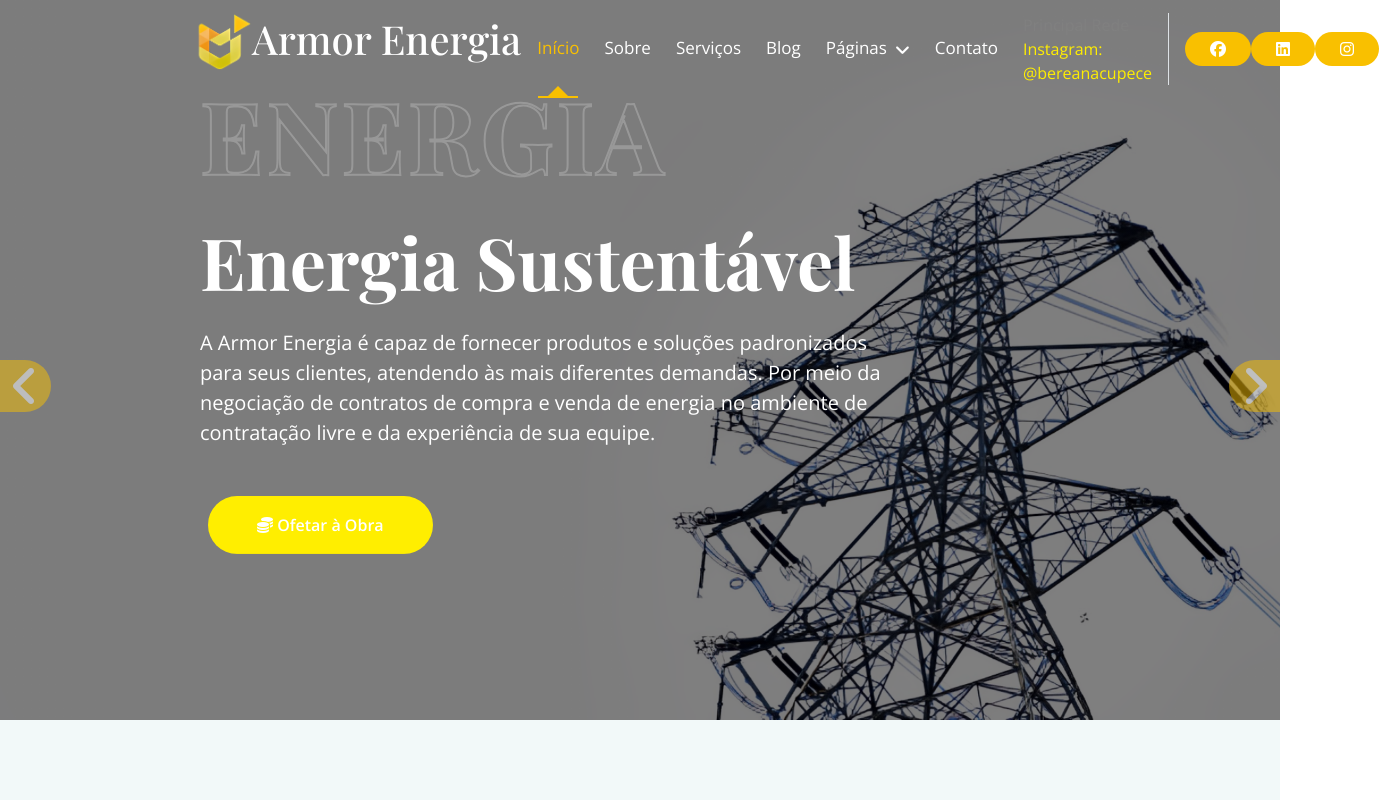
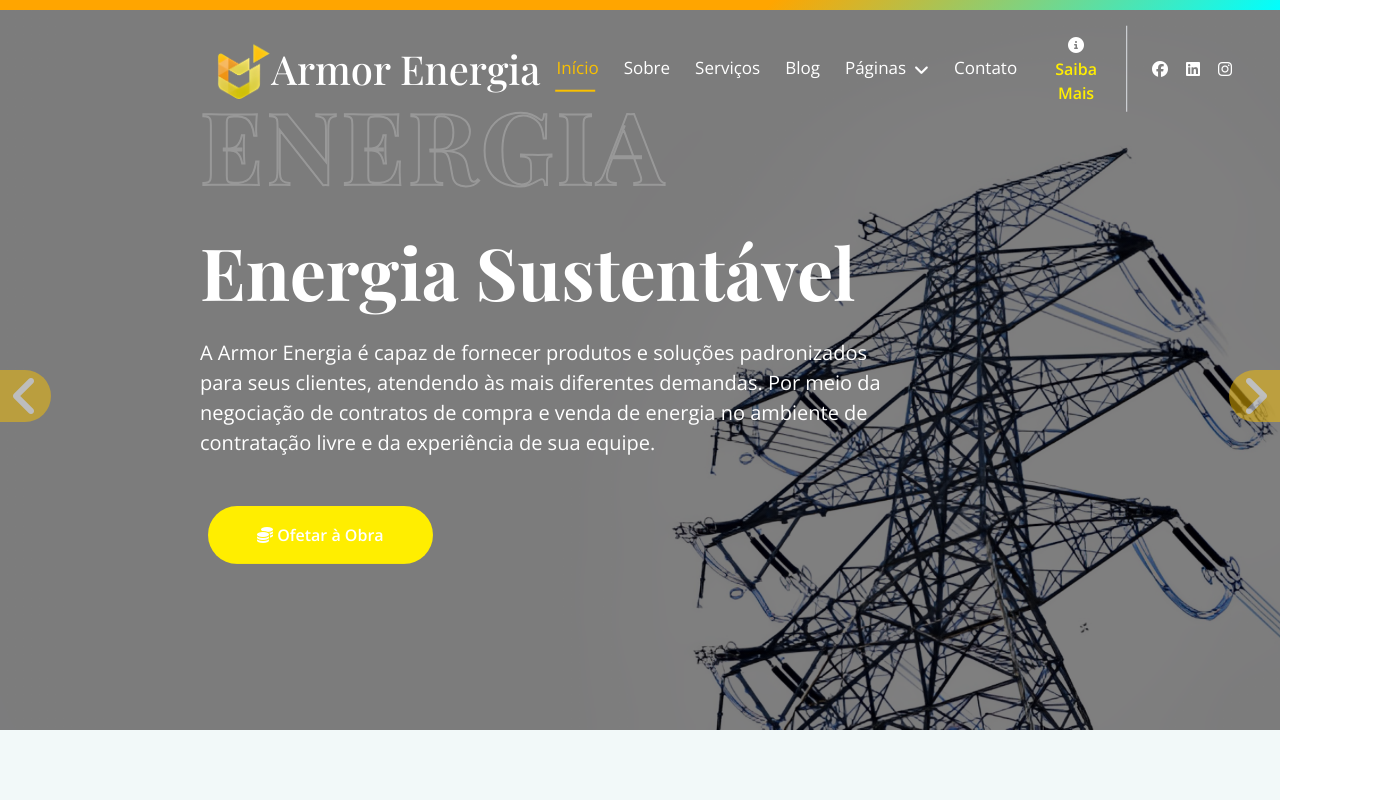
Before and after one commit to kawanwagnner/armor_energia, a plain HTML site: page index.html in a window 1280 px wide. Shown: the top 800 px of the page, 1379 px wide, since content can reach past the window. Drawn offline with nearby package versions, Linux system fonts and the light colour scheme; animation ran at ten frames a second; a web font is replaced by a local one.

Commit message:
new changes

```diff
--- a/css/style.css
+++ b/css/style.css
@@ -89,9 +89,16 @@
 }
 /*** Topbar Start ***/
 
+/* Line header */
+.line {
+  width: 100% !important;
+  height: 10px;
+  background: linear-gradient(135deg, orange 60%, cyan);
+}
+
 /*** Navbar ***/
 .navbar {
-  transform: translateX(15%);
+  transform: translate(17%, 10%);
 }
 
 .navbar-light .navbar-nav .nav-link {
@@ -113,6 +120,10 @@
 .navbar-light .navbar-nav .nav-link:hover,
 .navbar-light .navbar-nav .nav-link.active {
   color: var(--color-default);
+}
+
+.navbar-light .navbar-brand {
+  transform: translateY(10px);
 }
 
 .navbar-light .navbar-brand img {
@@ -226,38 +237,21 @@
     content: "";
     width: 0;
     height: 2px;
-    bottom: -1px;
-    left: 50%;
+    bottom: 25px;
+    left: 0%;
     background: var(--color-default);
     transition: 0.5s;
   }
 
   .sticky-top.navbar-light .navbar-nav .nav-item::before {
-    bottom: 0;
-  }
-
-  .navbar-light .navbar-nav .nav-item::after {
-    content: "";
-    position: absolute;
-    bottom: 1px;
-    left: 50%;
-    transform: translateX(-50%);
-    border: 10px solid;
-    border-color: transparent transparent var(--color-default) transparent;
-    opacity: 0;
-    transition: 0.5s;
-  }
-
-  .navbar-light .navbar-nav .nav-item:hover::after,
-  .navbar-light .navbar-nav .nav-item.active::after {
-    bottom: 1px;
-    opacity: 1;
+    bottom: 25px;
   }
 
   .navbar-light .navbar-nav .nav-item:hover::before,
   .navbar-light .navbar-nav .nav-item.active::before {
     width: calc(100% - 2px);
-    left: 1px;
+    left: -1px;
+    bottom: 25px;
   }
 
   .navbar-light .navbar-nav .nav-link.nav-contact::before {
@@ -964,7 +958,7 @@
 }
 
 .btn-primary-css {
-  background-color: var(--color-default);
+  background-color: none;
   color: #fff;
 }
 
--- a/index.html
+++ b/index.html
@@ -20,6 +20,10 @@
       rel="stylesheet"
       href="https://cdnjs.cloudflare.com/ajax/libs/font-awesome/6.6.0/css/all.min.css"
     />
+    <link
+      rel="stylesheet"
+      href="https://cdnjs.cloudflare.com/ajax/libs/font-awesome/6.6.0/css/solid.min.css"
+    />
 
     <link
       href="https://cdn.jsdelivr.net/npm/bootstrap-icons@1.4.1/font/bootstrap-icons.css"
@@ -53,6 +57,8 @@
     </div>
     <!-- Spinner End -->
 
+    <div class="line"></div>
+    <header class="header">
       <!-- Navbar & Hero Start -->
       <div class="container-fluid position-relative p-0">
         <nav
@@ -93,36 +99,42 @@
                   <a href="feature.html" class="dropdown-item">Nosso Lema</a>
                   <!-- <a href="product.html" class="dropdown-item">Our Product</a> -->
                   <a href="team.html" class="dropdown-item">Nossos Líderes</a>
-                <a href="testimonial.html" class="dropdown-item">Cometários</a>
+                  <a href="testimonial.html" class="dropdown-item"
+                    >Cometários</a
+                  >
                   <a href="404.html" class="dropdown-item">Página 404</a>
                 </div>
               </div>
               <a href="contact.html" class="nav-item nav-link">Contato</a>
             </div>
             <div class="d-none d-xl-flex me-3">
-            <div class="d-flex flex-column pe-3 border-end border-primary-css">
-              <span class="text-body">Principal Rede</span>
-              <a href="https://www.instagram.com/bereanacupece/" target="_blank"
-                ><span class="text-primary-css"
-                  >Instagram: @bereanacupece</span
-                ></a
-              >
+              <div
+                class="d-flex flex-column pe-3 border-end border-primary-css"
+              >
+                <a
+                  class="btn btn-info-css flex-fill align-content-between"
+                  href="https://www.instagram.com/bereanacupece/"
+                  target="_blank"
+                >
+                  <i class="fa-solid fa-info-circle text-white"></i>
+                  <span class="text-primary-css">Saiba Mais</span>
+                </a>
               </div>
             </div>
 
             <a
               href="#"
-            class="btn btn-primary-css rounded-pill d-inline-flex flex-shrink-0 py-2 px-4"
+              class="btn btn-primary-css d-inline-flex flex-shrink-0 py-2 px-2"
               ><i class="fa-brands fa-facebook"></i
             ></a>
             <a
               href="#"
-            class="btn btn-primary-css rounded-pill d-inline-flex flex-shrink-0 py-2 px-4"
+              class="btn btn-primary-css d-inline-flex flex-shrink-0 py-2 px-2"
               ><i class="fa-brands fa-linkedin"></i>
             </a>
             <a
               href="#"
-            class="btn btn-primary-css rounded-pill d-inline-flex flex-shrink-0 py-2 px-4"
+              class="btn btn-primary-css d-inline-flex flex-shrink-0 py-2 px-2"
               ><i class="fa-brands fa-instagram"></i
             ></a>
           </div>
@@ -176,9 +188,9 @@
                     >
                       A Armor Energia é capaz de fornecer produtos e soluções
                       padronizados para seus clientes, atendendo às mais
-                    diferentes demandas. Por meio da negociação de contratos de
-                    compra e venda de energia no ambiente de contratação livre e
-                    da experiência de sua equipe.
+                      diferentes demandas. Por meio da negociação de contratos
+                      de compra e venda de energia no ambiente de contratação
+                      livre e da experiência de sua equipe.
                     </p>
                     <div
                       class="carousel-caption-2-content-btn fadeInRight animated"
@@ -333,6 +345,7 @@
         </div>
       </div>
       <!-- Modal Search End -->
+    </header>
 
     <!-- feature Start -->
     <div class="container-fluid feature bg-light py-5">
```
Lines whose indentation alone changed are shown as unchanged.
